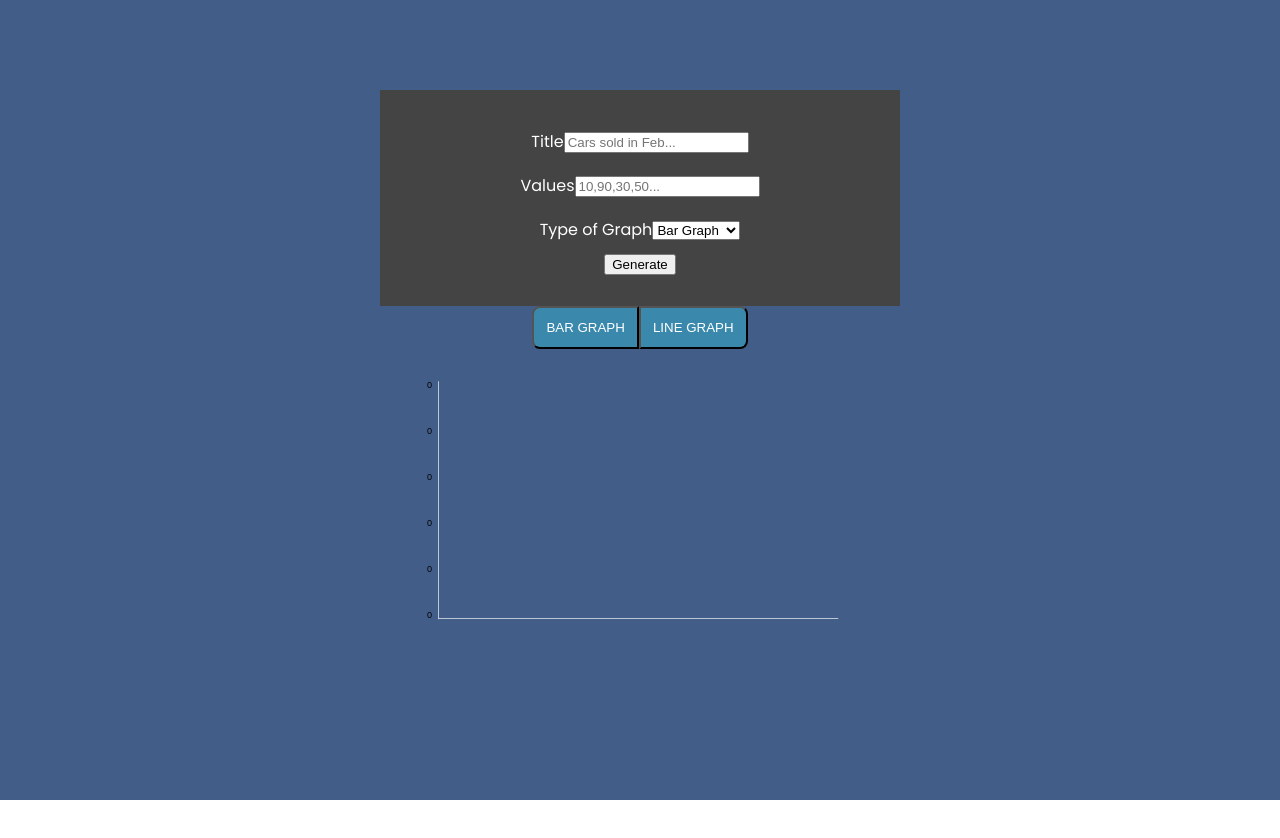
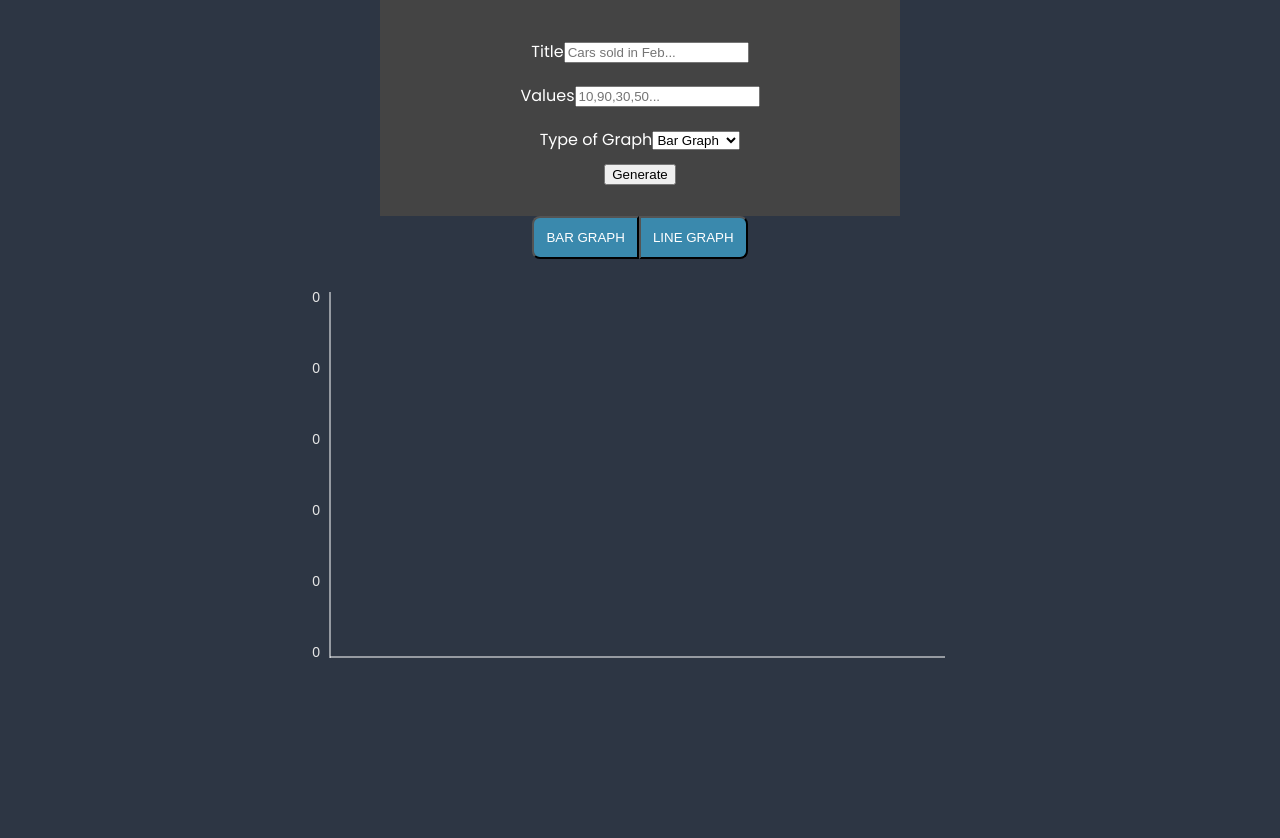
Before and after one commit to David-Sangojinmi/fintech-sandpit-task, a React (Create React App) app: page / in a window 1280 px wide. Both pictures are taken after a click on the button "BAR GRAPH". Shown: the top 838 px of the page. Before the commit the page ends 800 px from the top, so only its background shows below. Built offline with nearby package versions, Linux system fonts and the light colour scheme.

Commit message:
styling updates

```diff
--- a/src/App.css
+++ b/src/App.css
@@ -5,14 +5,14 @@
 -----------------------------*/
 .page-wrapper {
   font-family: 'Poppins', sans-serif;
-  background-color: #425e88;
+  background-color: #2d3644;
   min-height: 100vh;
   display: flex;
   /* flex-direction: column; */
   align-items: center;
   justify-content: center;
   line-height: 1.5;
-  color: #161616;
+  color: #e6e6e6;
   text-align: center;
 }
 
@@ -31,6 +31,45 @@ div {
 /*-----------------------------
 * Form
 -----------------------------*/
+form h2 {
+  font-size: calc(10px + 2.5vmin);
+}
+
+form p {
+  font-size: calc(10px + 0.5vmin);
+}
+
+form .input-text {
+  float: left;
+  padding: 0 5% 0 10%;
+  left: 0;
+  width: 30%;
+}
+
+form .input-entry {
+  float: left;
+}
+
+form #input-submit {
+  float: inline-block;
+}
+
+form button {
+  padding: 10px 15px 10px 15px;
+  background-color: rgb(172, 112, 34);
+  border: none;
+  border-radius: 10px;
+  color: white;
+  cursor: pointer;
+}
+
+form button:hover,
+form button:active {
+  transition: 0.3s;
+  background-color: rgb(247, 151, 27);
+  color:rgb(68, 68, 68);
+}
+
 .form-section {
   padding: 30px 60px;
   width: 50vh;
@@ -57,18 +96,45 @@ div {
   border-style: outset;
   background-color: rgb(58, 137, 173);
   color: white;
+  cursor: pointer;
+}
+
+.button:hover {
+  transition: 0.3s;
+  background-color: rgb(59, 170, 221);
+  color:rgb(68, 68, 68);
 }
 
 /*-----------------------------
 * SVG Graph
 -----------------------------*/
+.graph-wrapper {
+  width: 100vh;
+}
+
+.graph-container {
+  display: inline-block;
+	position: relative;
+	width: 100%;
+	padding-bottom: 100%;
+	vertical-align: middle;
+	overflow: hidden;
+}
+
+.graph-container .graph-content {
+  display: inline-block;
+	position: absolute;
+	top: 0;
+	left: 0;
+}
+
 svg.graph {
-  color: white;
+  fill: #e6e6e6;
 }
 
 svg.graph .grid {
-stroke: white;
-stroke-width: 1;
+  stroke: white;
+  stroke-width: 1;
 }
 
 svg.graph .grid-lines {
@@ -97,12 +163,12 @@ svg.graph .grid-values .grid-values-circles:hover {
 
 svg.graph .grid-values .grid-values-bars {
   stroke: none;
-  fill: rgb(29, 201, 231);
+  fill: rgb(20, 150, 173);
 }
 
 svg.graph .grid-values .grid-values-bars:hover {
   stroke: none;
-  fill: rgb(20, 150, 173);
+  fill: rgb(29, 201, 231);
 }
 
 svg.graph .labels {
```
